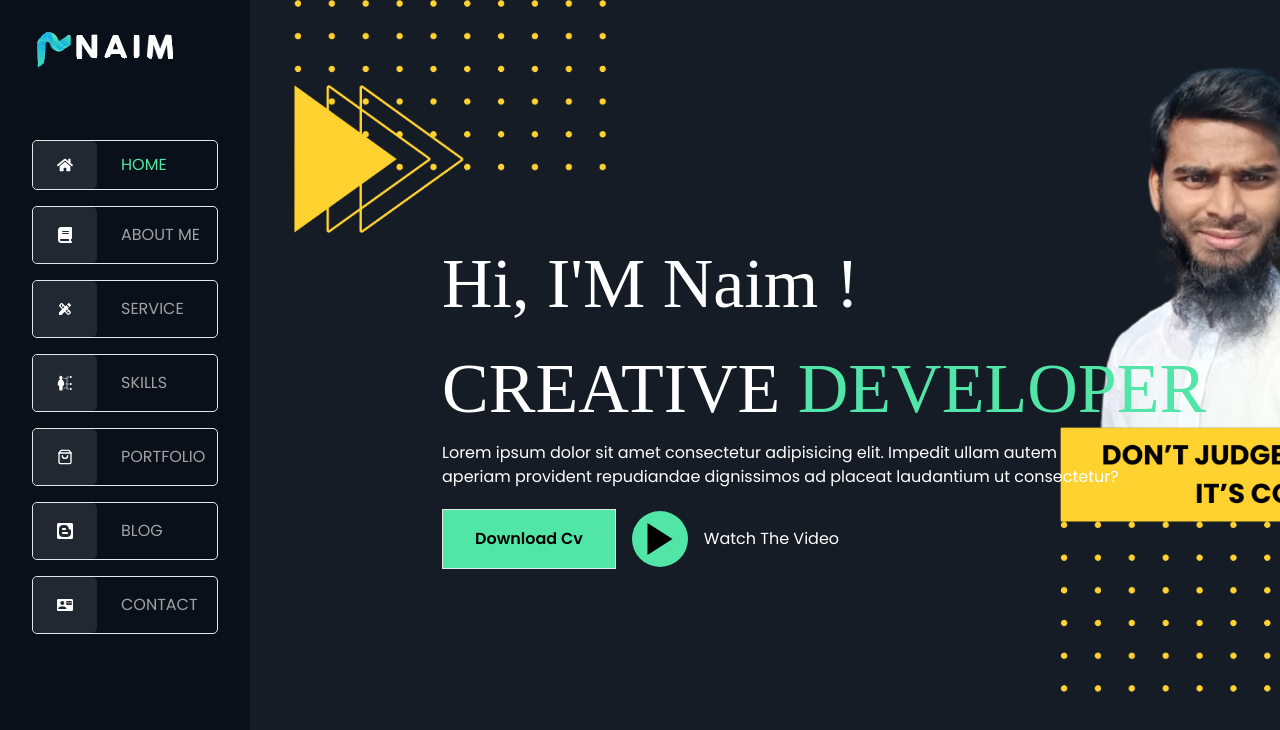
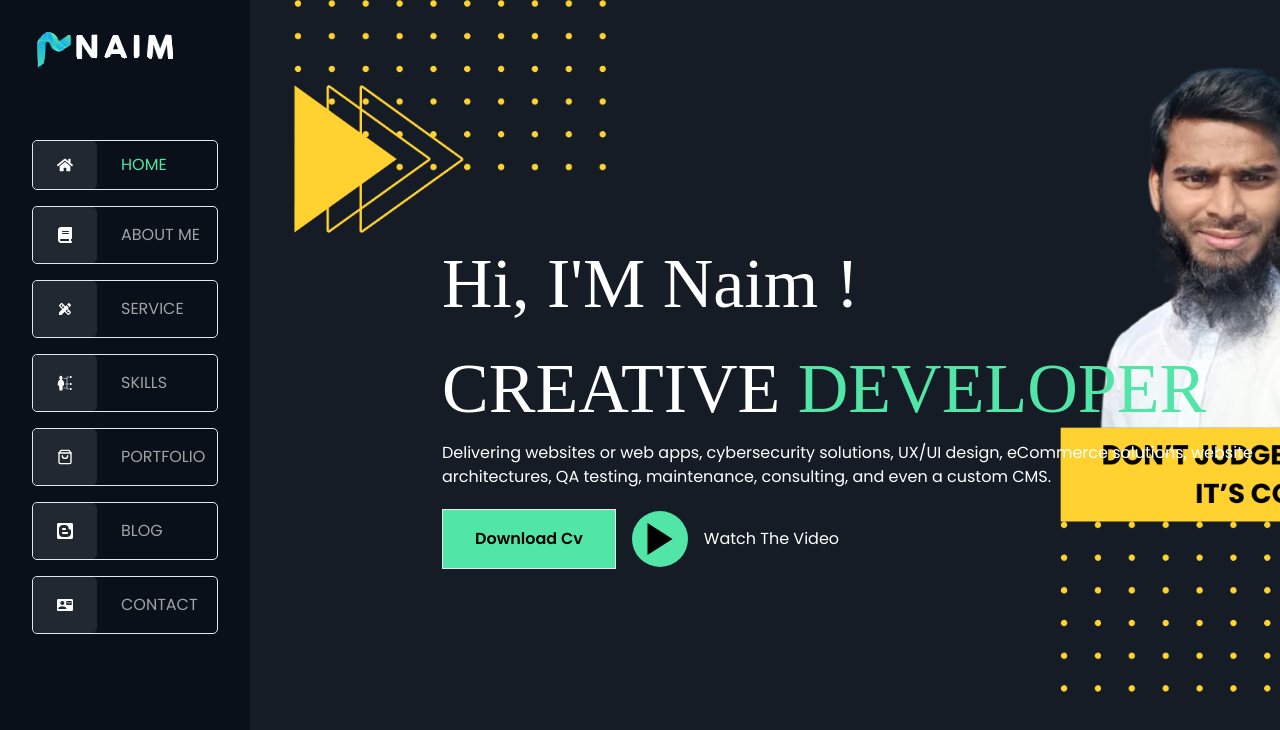
Before and after one commit to naimekattor/naim-portfolio, a React (Vite) app: page / in a window 1280 px wide. Shown: the top 730 px of the page. Built offline with nearby package versions, Linux system fonts and the light colour scheme.

Commit message:
Update Home.jsx

```diff
--- a/src/Pages/Home.jsx
+++ b/src/Pages/Home.jsx
@@ -11,7 +11,7 @@ const Home = () => {
           <br />
           <span className='text-white  md:text-[70px] text-[40px] font-RegularBold '>CREATIVE </span>
           <span className='font-RegularBold md:text-[70px] text-[40px] text-[#51e5a8] mb-[65px]'>DEVELOPER</span>
-          <p className='text-[#fff] mb-[20px] md:text-[16px] text-[14px]'>Lorem ipsum dolor sit amet consectetur adipisicing elit. Impedit ullam autem <br /> aperiam provident repudiandae dignissimos ad placeat laudantium ut consectetur?</p>
+          <p className='text-[#fff] mb-[20px] md:text-[16px] text-[14px]'> Delivering websites or web apps, cybersecurity solutions, UX/UI design, eCommerce solutions, website architectures, QA testing, maintenance, consulting, and even a custom CMS.</p>
           <div className='flex md:gap-4 gap-4 md:flex-row flex-col items-center  justify-start '>
             <button className='bg-[#51e5a8] h-[60px] md:py-1 md:px-8 py-2 px-6 border font-semibold hover:bg-[#09101a] hover:text-white'>Download Cv</button>
             <div className='flex gap-4 items-center justify-center cursor-pointer'>
```
